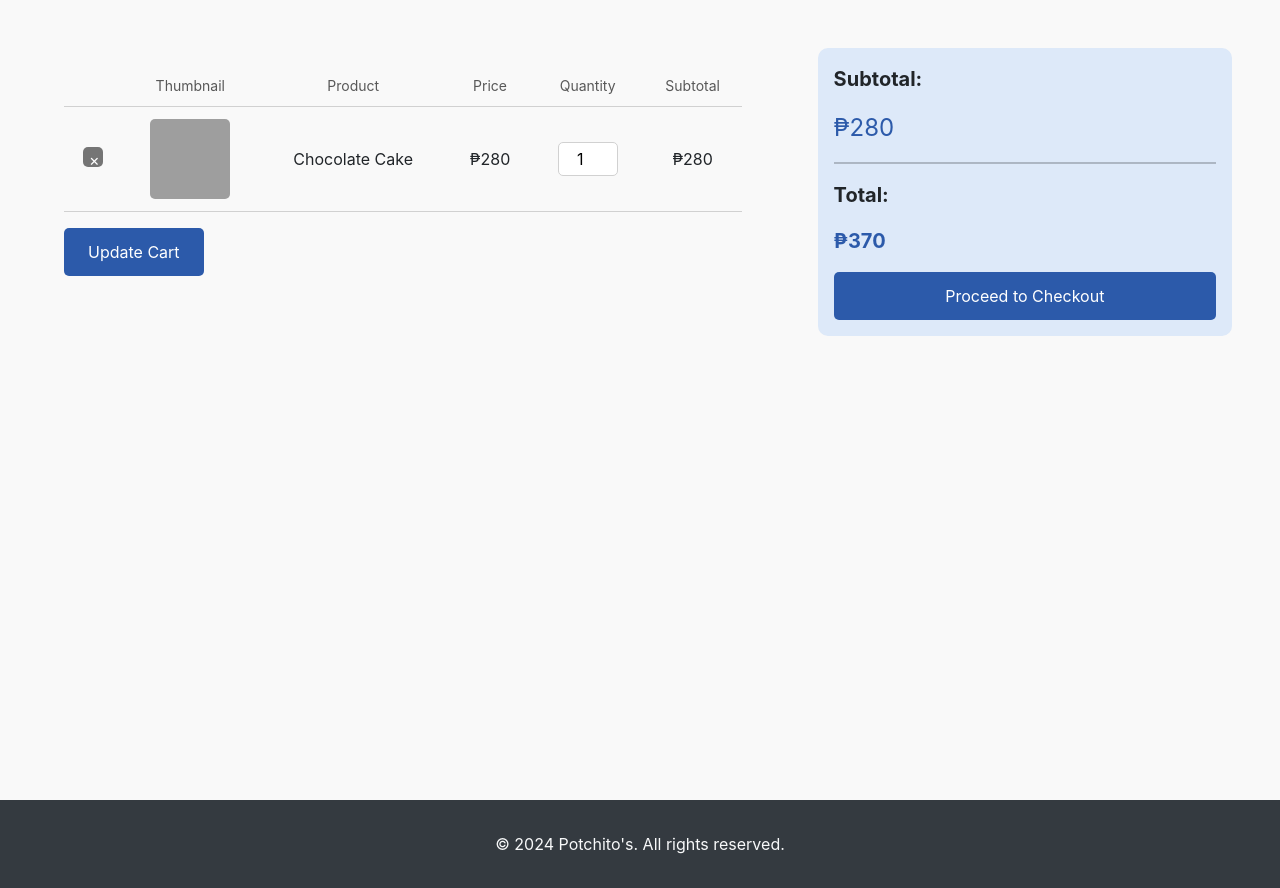
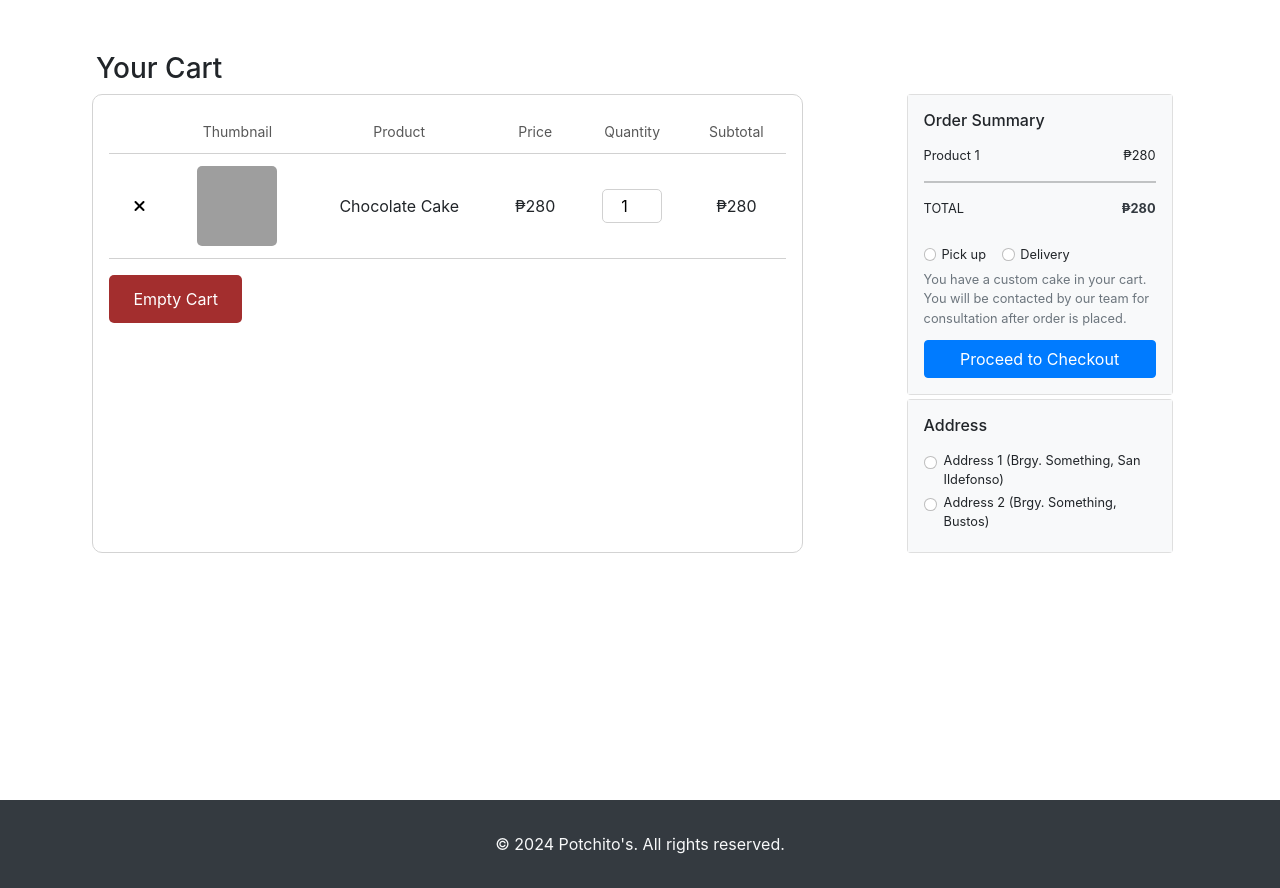
Before and after one commit to saintcheece/potchitostreats, a PHP site: page /public/pages/cart.php in a window 1280 px wide. Shown: the part 96-984 px from the top of the page. Run offline with PHP 8.4, Linux system fonts and the light colour scheme; grey boxes are pictures that could not be loaded.

Commit message:
Update cart.php

```diff
--- a/public/pages/cart.php
+++ b/public/pages/cart.php
@@ -11,7 +11,7 @@
     <style>
   #cart-section {
  padding: 3em;
-    background-color: #f9f9f9;
+ background-color: white;
  height: 100vh;
  }
 
@@ -24,13 +24,15 @@
 
  .cart-content {
  display: flex;
-    justify-content: space-between;
+ justify-content: space-around;
  }
 
  .cart-items {
  width: 60%;
  padding: 1em;
  border-radius: 10px;
+ border: 0.5px solid lightgray;
+
  }
  .cart-items th {
  padding: 0.75em;
@@ -94,20 +96,17 @@ hr {
 }
 
 .remove-item {
-    background-color: #757575;
-    color: white;
     border: none;
-    border-radius: 5px;
+    background-color: white;
     cursor: pointer;
-    height: 20px;
-    width: 20px;
+
 }
 
 
-.update-cart {
+.empty-cart {
     display: block;
     margin-top: 1em;
-    background-color: #2c5aaa;
+    background-color: #a32e2e;
     color: white;
     padding: 0.75rem 1.5rem;
     border: none;
@@ -118,7 +117,7 @@ hr {
 .update-cart:hover {
     background-color: #1e3f82;
 }
-
+/* meow */
 .price-breakdown {
     width: 35%;
     background-color: rgba(119, 172, 247, 0.218);
@@ -153,14 +152,15 @@ hr {
 .checkout-button:hover {
     background-color: #1e3f82;
 }
+
     </style>
 </head>
 <body>
 
     <?php include 'layout/header.php'; ?>
 
-
     <section id="cart-section">
+    <h1 class="h3 mt-1 mb-2 ml-5">Your Cart</h1>
     <div class="cart-content">
         <div class="cart-items">
             <table>
@@ -176,33 +176,85 @@ hr {
                 </thead>
                 <tbody>
                     <tr>
-                            <td><button class="remove-item">×</button></td>
-                            <td><img src="assets/cake-thumbnail.jpg" alt="Cake Image" class="item-image"></td>
+                        <td>
+                        <button class="remove-item" aria-label="Remove Chocolate Cake" title="Remove Chocolate Cake from cart">
+    <i class="fas fa-times"></i>
+</button>
+
+
+                        </td>
+                        <td>
+                            <img src="assets/cake-thumbnail.jpg" alt="Chocolate Cake Image" class="item-image">
+                        </td>
                         <td>Chocolate Cake</td>
                         <td>₱280</td>
-                            <td><input type="number" value="1" min="1" class="quantity-input"></td>
+                        <td>
+                            <input type="number" value="1" min="1" class="quantity-input" aria-label="Quantity of Chocolate Cake">
+                        </td>
                         <td>₱280</td>
                     </tr>
                 </tbody>
             </table>
-                <button class="update-cart">Update Cart</button>
+            <button class="empty-cart" title="Empty your cart">Empty Cart</button>
+        </div>
+        <div class="col-lg-3">
+            <!-- checkout -->
+ <div class="card position-sticky top-0 mb-1">
+    <div class="p-3 bg-light bg-opacity-10">
+      <h6 class="card-title mb-3">Order Summary</h6>
+      <div class="d-flex justify-content-between mb-1 small">
+        <span>Product 1 </span> <span>₱280 </span>
       </div>
 
-            <div class="price-breakdown">
-                <div class="price-summary">
-                    <p class="summary-label">Subtotal:</p>
-                    <p class="summary-amount">₱280</p>
+      <hr>
+      <div class="d-flex justify-content-between mb-4 small">
+        <span>TOTAL</span> <strong class="text-dark">₱280</strong>
+      </div>
+      <div class="form-check form-check-inline mb-1 small">
+        <input class="form-check-input" type="radio" name="deliveryOption" value="pickup" id="pickup">
+        <label class="form-check-label" for="pickup">
+            Pick up
+        </label>
+      </div>
+      <div class="form-check form-check-inline mb-1 small">
+        <input class="form-check-input" type="radio" name="deliveryOption" value="delivery" id="delivery">
+        <label class="form-check-label" for="delivery">
+            Delivery
+        </label>
+      </div>
+      <div class="mb-1 small">
+              <label class="form-check-label text-muted" for="tnc">
+          You have a custom cake in your cart. You will be contacted by our team for consultation after order is placed.
+        </label>
       </div>
 
-                <div class="total-amount">
-                    <hr>
-                    <p>Total:</p>
-                    <p class="total-price">₱370</p>
+      <button class="btn btn-primary w-100 mt-2" onclick="window.location.href='payment.php';">
+        Proceed to Checkout
+      </button>
     </div>
-                <button class="checkout-button">Proceed to Checkout</button>
+</div>
+
+  <!-- address -->
+<div class="card position-sticky top-0">
+    <div class="p-3 bg-light bg-opacity-10">
+      <h6 class="card-title mb-3">Address</h6>
+        <div class="form-check mb-1 small">
+        <input class="form-check-input" type="radio" name="address" value="address1" id="address1">
+        <label class="form-check-label" for="address1">
+          Address 1 (Brgy. Something, San Ildefonso)
+        </label>
+      </div>
+      <div class="form-check mb-1 small">
+        <input class="form-check-input" type="radio" name="address" value="address2" id="address2">
+        <label class="form-check-label" for="address2">
+        Address 2 (Brgy. Something, Bustos)
+        </label>
+      </div>
+    </div>
 </div>
 </div>
 </section>
+
     <?php include 'layout/footer.php'; ?>
 
 </body>
```
Lines whose indentation alone changed are shown as unchanged.
